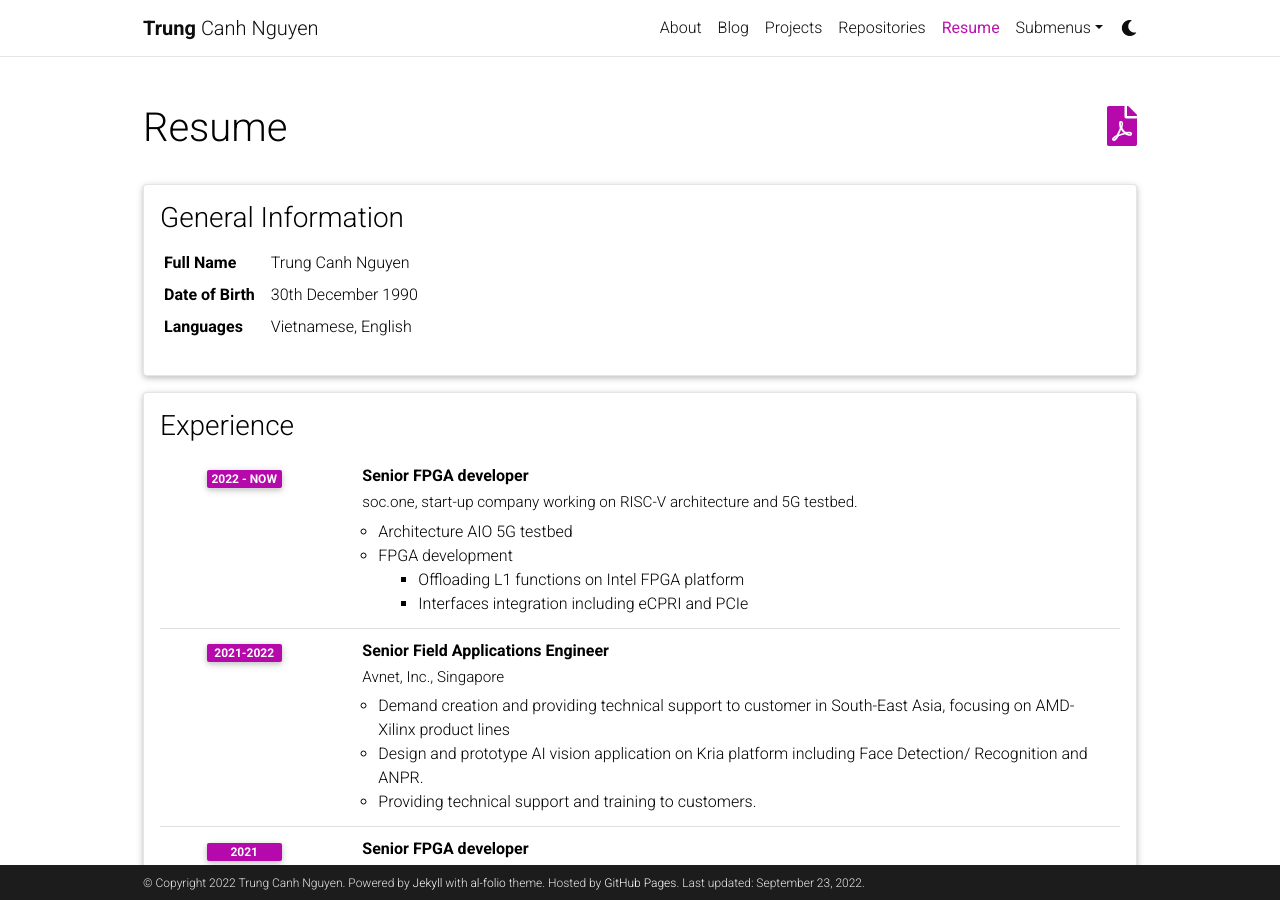
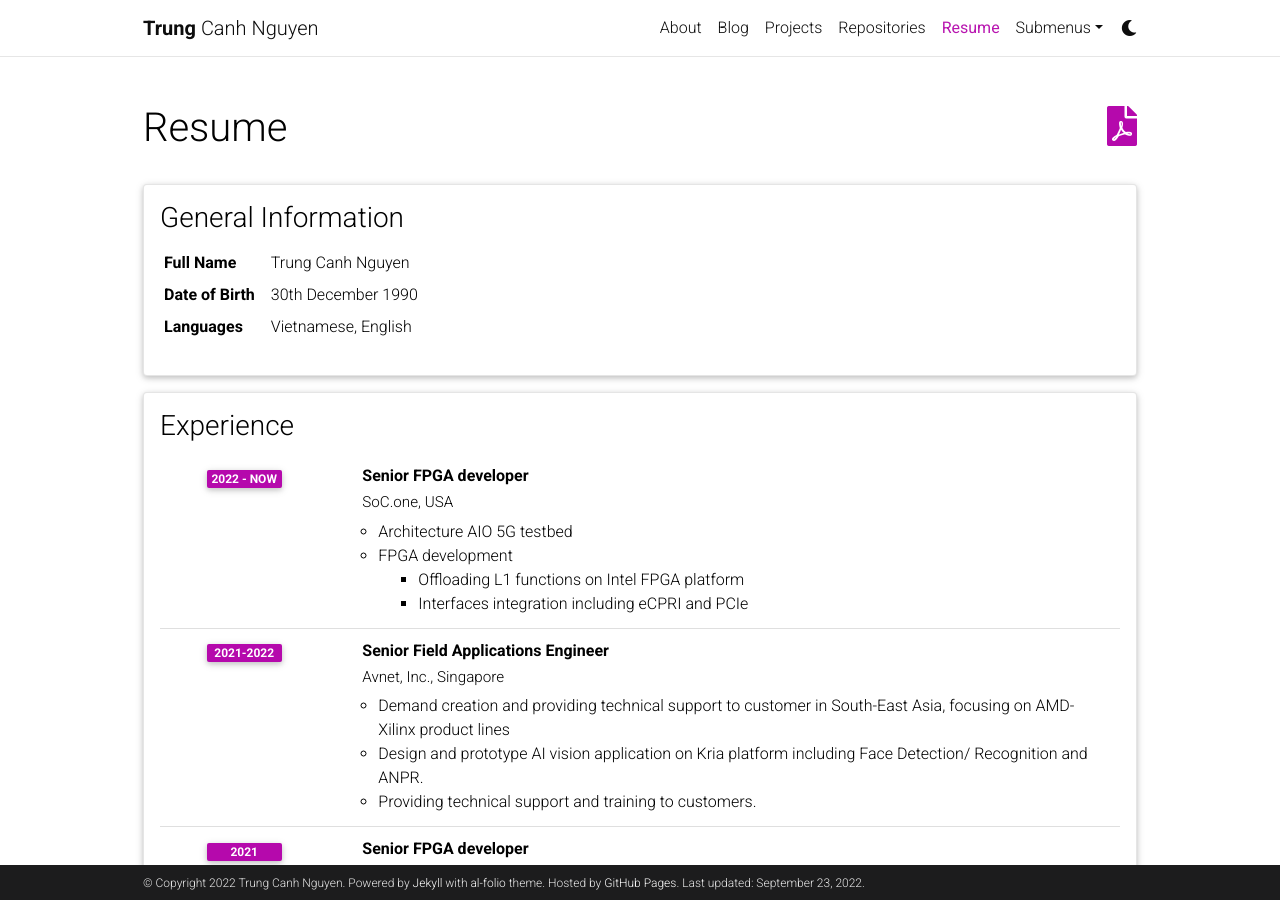
Before and after one commit to nguyencanhtrung/nguyencanhtrung.github.io, a Jekyll site: the page built from _pages/cv.md, in a window 1280 px wide and 900 px high. Built offline with Jekyll 4.4.1, drawn with Linux system fonts in a browser that asks for light colours; comment, search, counter and statistics services are not loaded; a style sheet for code colours, icons or effects is not loaded.

```diff
--- a/_data/cv.yml
+++ b/_data/cv.yml
@@ -12,7 +12,7 @@
   type: time_table
   contents:
     - title: Senior FPGA developer
-      institution: soc.one, start-up company working on RISC-V architecture and 5G testbed.
+      institution: SoC.one, USA
       year: 2022 - NOW
       description:
         - Architecture AIO 5G testbed
```
Also changed, not shown: _posts/2020-09-28-twitter.md (+2 -2 lines), 2 other files.
